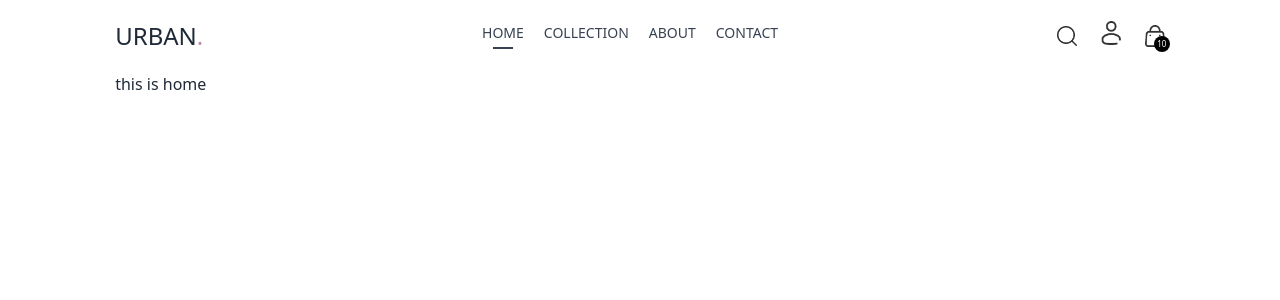
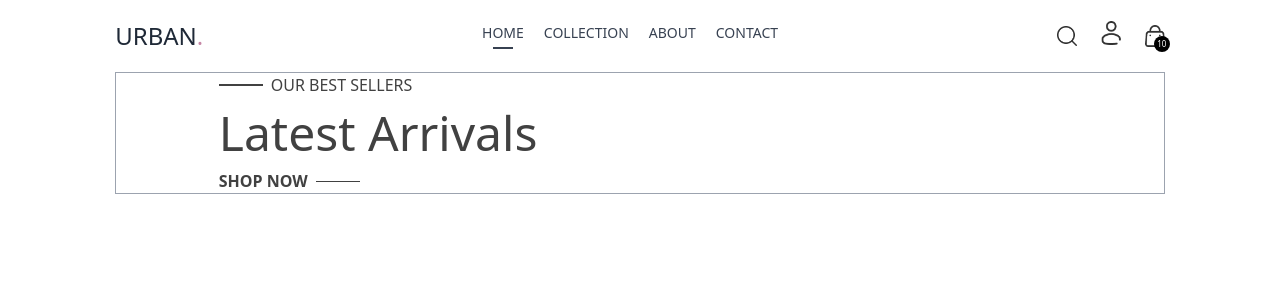
Before and after one commit to ashrafultusar/urban-frontend, a React (Vite) app in the folder urban-frontend/: page / in a window 1280 px wide. Shown: the top 300 px of the page. Built offline with nearby package versions, Linux system fonts and the light colour scheme.

Commit message:
added hero code

```diff
--- /dev/null
+++ b/urban-frontend/src/components/Hero.jsx
@@ -0,0 +1,27 @@
+import React from "react";
+
+const Hero = () => {
+  return (
+    <div className="flex flex-col sm:flex-row border border-gray-400">
+      {/* hero left side */}
+      <div className="w-full sm:w-1/2 flex items-center justify-center py-10 sm:py-0">
+        <div className="text-[#414141]">
+          <div className="flex items-center gap-2">
+            <p className="w-8 md:w-11 h-[2px] bg-[#414141]"></p>
+            <p className="font-medium text-sm md:text-base">OUR BEST SELLERS</p>
+                  </div>
+                  <h1 className="text-3xl sm:py-3 lg:text-5xl leading-relaxed">Latest Arrivals</h1>
+                  <div className="flex items-center gap-2">
+                      <p className="font-semibold text-sm md:text-base">SHOP NOW</p>
+                      <p className="w-8 md:w-11 h-[1px] bg-[#414141]"></p>
+                  </div>
+        </div>
+      </div>
+
+      {/* hero right side */}
+      <div></div>
+    </div>
+  );
+};
+
+export default Hero;
--- a/urban-frontend/src/components/Navbar.jsx
+++ b/urban-frontend/src/components/Navbar.jsx
@@ -90,10 +90,10 @@ const Navbar = () => {
             <img className="h-4 rotate-180" src={assets.dropdown_icon} alt="" />
             <p>Back</p>
           </div>
-          <NavLink className='py-2 pl-6 border' to='/'>HOME</NavLink>
-          <NavLink className='py-2 pl-6 border' to='/collection'>COLLECTION</NavLink>
-          <NavLink className='py-2 pl-6 border' to='/about'>ABOUT</NavLink>
-          <NavLink className='py-2 pl-6 border' to='/contact'>CONTACT</NavLink>
+          <NavLink onClick={()=>setVisible(false)} className='py-2 pl-6 border' to='/'>HOME</NavLink>
+          <NavLink onClick={()=>setVisible(false)}  className='py-2 pl-6 border' to='/collection'>COLLECTION</NavLink>
+          <NavLink onClick={()=>setVisible(false)}  className='py-2 pl-6 border' to='/about'>ABOUT</NavLink>
+          <NavLink onClick={()=>setVisible(false)}  className='py-2 pl-6 border' to='/contact'>CONTACT</NavLink>
         </div>
       </div>
       {/* sidebar end */}
--- a/urban-frontend/src/pages/Home.jsx
+++ b/urban-frontend/src/pages/Home.jsx
@@ -1,8 +1,9 @@
+import Hero from "../components/Hero";
 
 const Home = () => {
     return (
         <div>
-            this is home
+           <Hero></Hero>
         </div>
     );
 };
```
